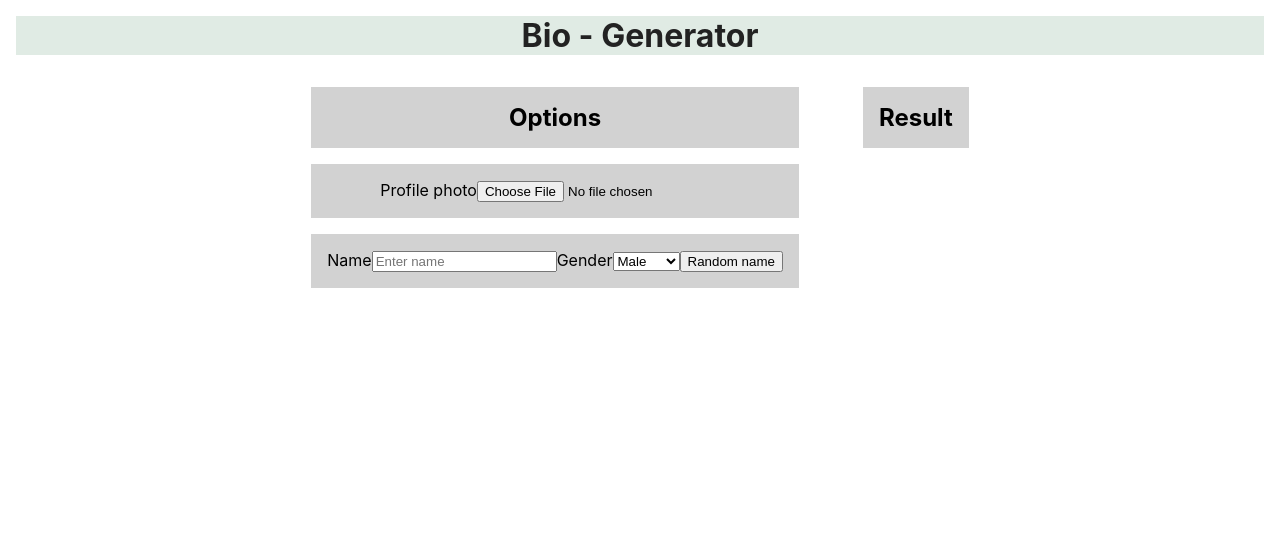
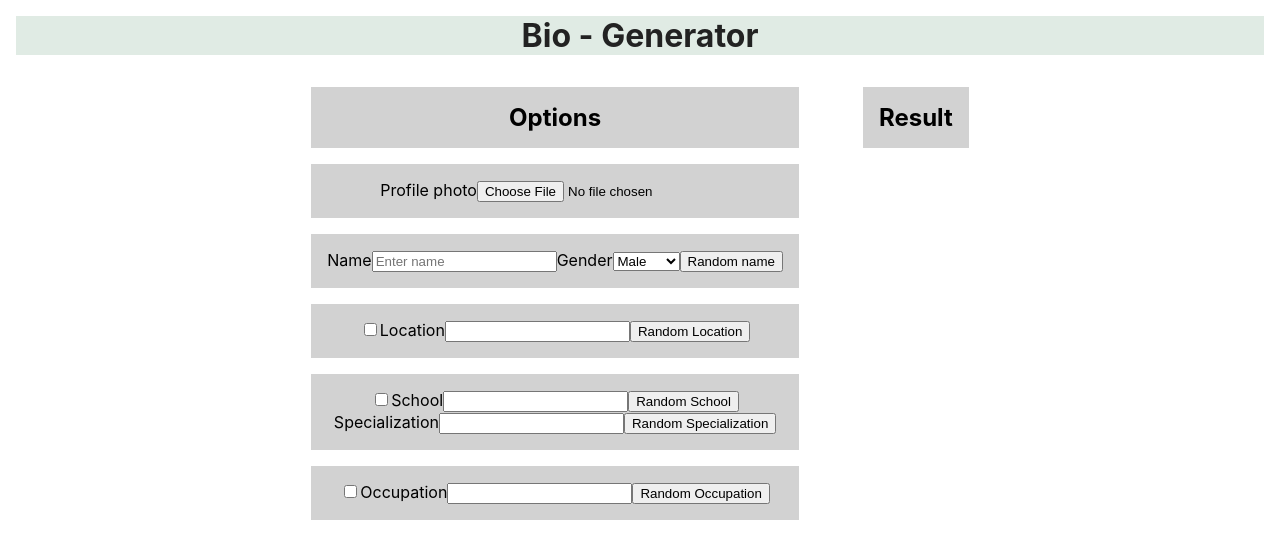
Before and after one commit to mubarak7785/Bio-Generator, a React (Vite) app: page / in a window 1280 px wide. Shown: the top 558 px of the page. Built offline with nearby package versions, Linux system fonts and the light colour scheme.

Commit message:
location school specialization & occupation boxes are created

```diff
--- a/src/components/Biogenerator.jsx
+++ b/src/components/Biogenerator.jsx
@@ -8,27 +8,43 @@ export const Biogenerator = () => {
           <h2 className="box">Options</h2>
           <div className="box">
             <label>Profile photo</label>
-            <input type="file" ></input>
+            <input type="file"></input>
           </div>
           <div className="box">
             <label>Name</label>
-            <input
-              type="text"
-
-              placeholder="Enter name"
-
-            />
+            <input type="text" placeholder="Enter name" />
             <label>Gender</label>
-            <select >
+            <select>
               <option value="male">Male</option>
               <option value="female">Female</option>
             </select>
-            <button >Random name</button>
+            <button>Random name</button>
+          </div>
+          <div className="box">
+            <input type="checkbox" value="false"></input>
+            <label>Location</label>
+            <input type="text"></input>
+            <button>Random Location</button>
+          </div>
+          <div className="box">
+            <input type="checkbox" value="false"></input>
+            <label>School</label>
+            <input type="text"></input>
+            <button>Random School</button>
+            <br />
+            <label>Specialization</label>
+            <input type="text"></input>
+            <button>Random Specialization</button>
+          </div>
+          <div className="box">
+            <input type="checkbox" value="false"></input>
+            <label>Occupation</label>
+            <input type="text"></input>
+            <button>Random Occupation</button>
           </div>
         </div>
         <div className="result" id="result">
           <h2 className="box">Result</h2>
-
         </div>
       </div>
     </div>
```
